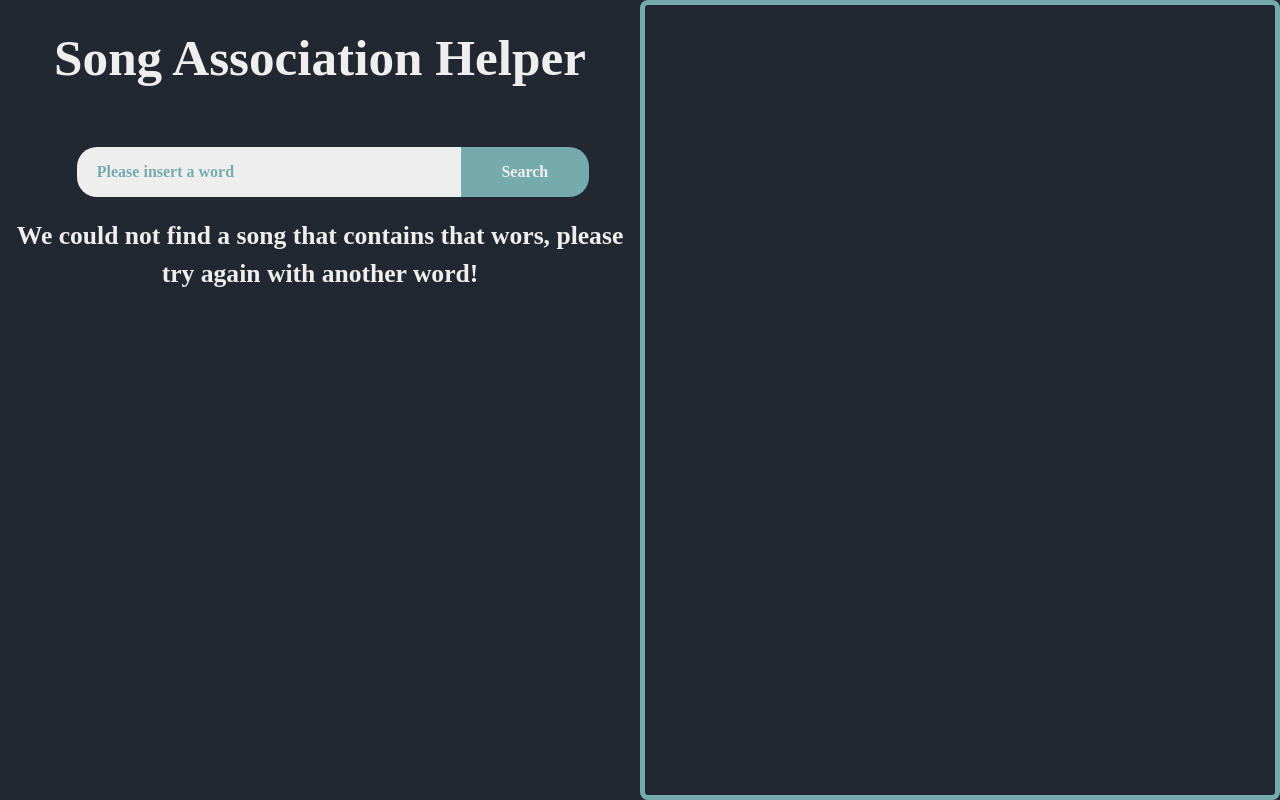
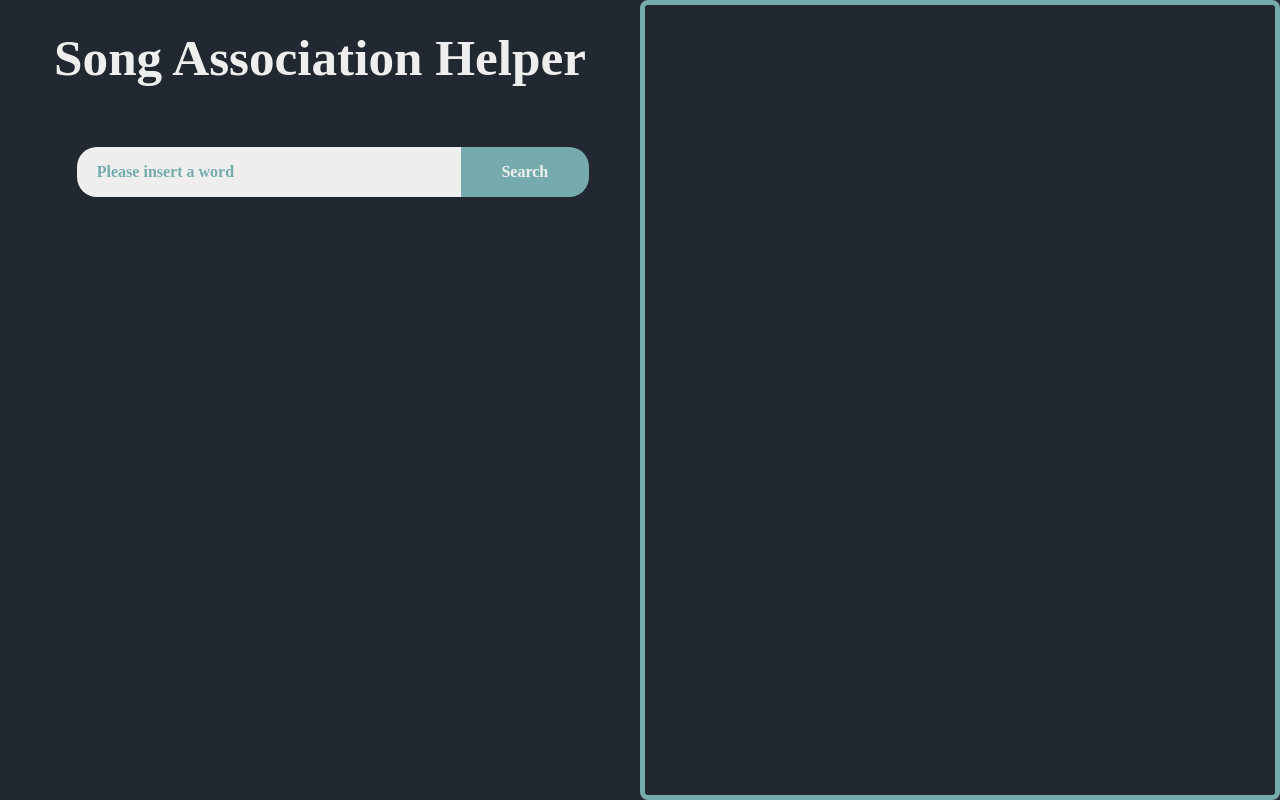
Before and after one commit to KOrtizLedezma/Project3COP3530SAH, a Next.js app: page / in a window 1280 px wide. Built offline with nearby package versions, Linux system fonts and the light colour scheme.

Commit message:
Always displaying error fixed

```diff
--- a/src/app/page.js
+++ b/src/app/page.js
@@ -38,7 +38,7 @@ export default function Home() {
         <div>
           <DataTable handleSubmit={handleSubmit} word={word} setWord={setWord}/>
           {treeData && <SongsTable bfsData={bfsData} dfsData={dfsData} />}
-          {!treeData &&
+          {!treeData && word &&
             <div>
               <p className="custom-message">
                 We could not find a song that contains that wors, please try again with another word!
```
